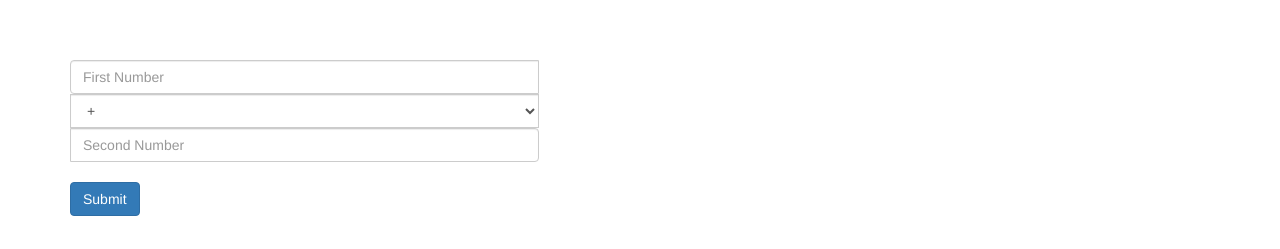
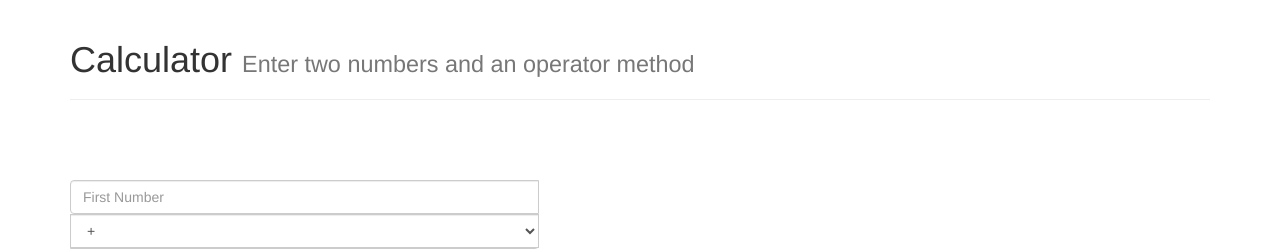
Before and after one commit to benhigh22/django_calculator, a Django app: page / in a window 1280 px wide. Shown: the top 249 px of the page. Run offline with Django 3.2, Linux system fonts and the light colour scheme; some libraries are stand-ins or nearby versions.

Commit message:
Better looking

```diff
--- a/calculator_app/templates/index_view.html
+++ b/calculator_app/templates/index_view.html
@@ -1,6 +1,9 @@
 {% extends 'base.html' %}
 
 {% block content %}
+<div class="page-header">
+<h1>Calculator <small>Enter two numbers and an operator method</small></h1>
+</div>
     <br><br><br>
 <form action="" method="post">
 {% csrf_token %}
```
